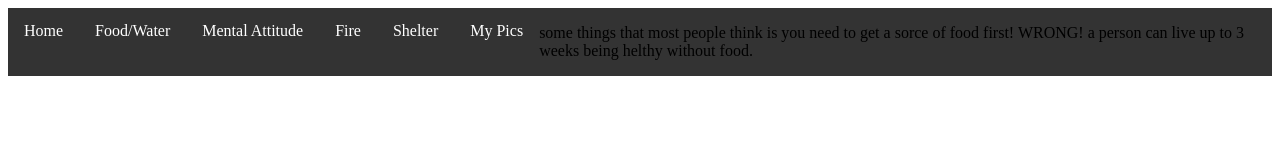
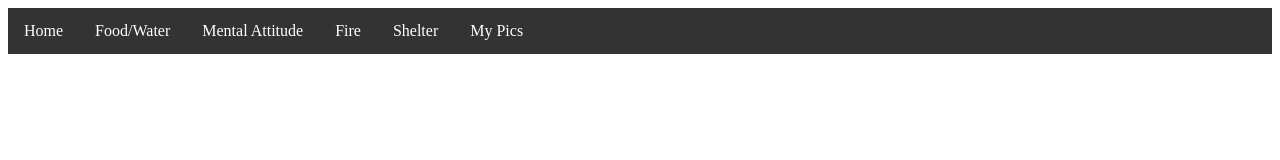
Before and after one commit to daniellapinski/daniellapinski.github.io, a plain HTML site: page mypics.html in a window 1280 px wide. Drawn offline with Linux system fonts and the light colour scheme.

Commit message:
Fiche wo
fixed it

```diff
--- a/mypics.html
+++ b/mypics.html
@@ -35,6 +35,6 @@ li a:hover {
     <li><a href="shelter.html">Shelter</a></li>
   <li><a href="facts.html">My Pics</a></li>
 
-<p>some things that most people think is you need to get a sorce of food first! WRONG! a person can live up to 3 weeks being helthy without food.<p>
+
 </body>
 </html>
```
